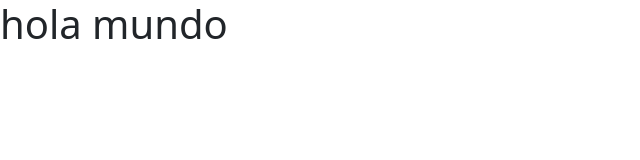
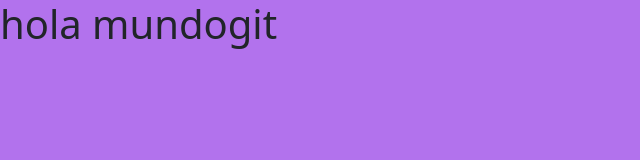
Before and after one commit to DayanaAlv/DayanaAlv.github.io, a plain HTML site: page index.html in a window 1280 px wide. Shown: the whole page, without its empty margins (0-640 px from the left). Drawn offline with nearby package versions, Linux system fonts and the light colour scheme.

Commit message:
se agrego el link de style

```diff
--- a/asset/css/style.css
+++ b/asset/css/style.css
@@ -0,0 +1,3 @@
+body {
+    background-color: rgb(178, 114, 237);
+}
--- a/index.html
+++ b/index.html
@@ -6,9 +6,10 @@
     <title>Document</title>
     <link href="https://cdn.jsdelivr.net/npm/bootstrap@5.3.3/dist/css/bootstrap.min.css" rel="stylesheet" integrity="sha384-QWTKZyjpPEjISv5WaRU9OFeRpok6YctnYmDr5pNlyT2bRjXh0JMhjY6hW+ALEwIH" crossorigin="anonymous">
     <script src="https://cdn.jsdelivr.net/npm/bootstrap@5.3.3/dist/js/bootstrap.bundle.min.js" integrity="sha384-YvpcrYf0tY3lHB60NNkmXc5s9fDVZLESaAA55NDzOxhy9GkcIdslK1eN7N6jIeHz" crossorigin="anonymous"></script>
+     <link rel="stylesheet" href="asset/css/style.css">
 </head>
 <body>
-    <h1>hola mundo</h1>
+    <h1>hola mundogit</h1>
 
 </body>
 </html>
```
